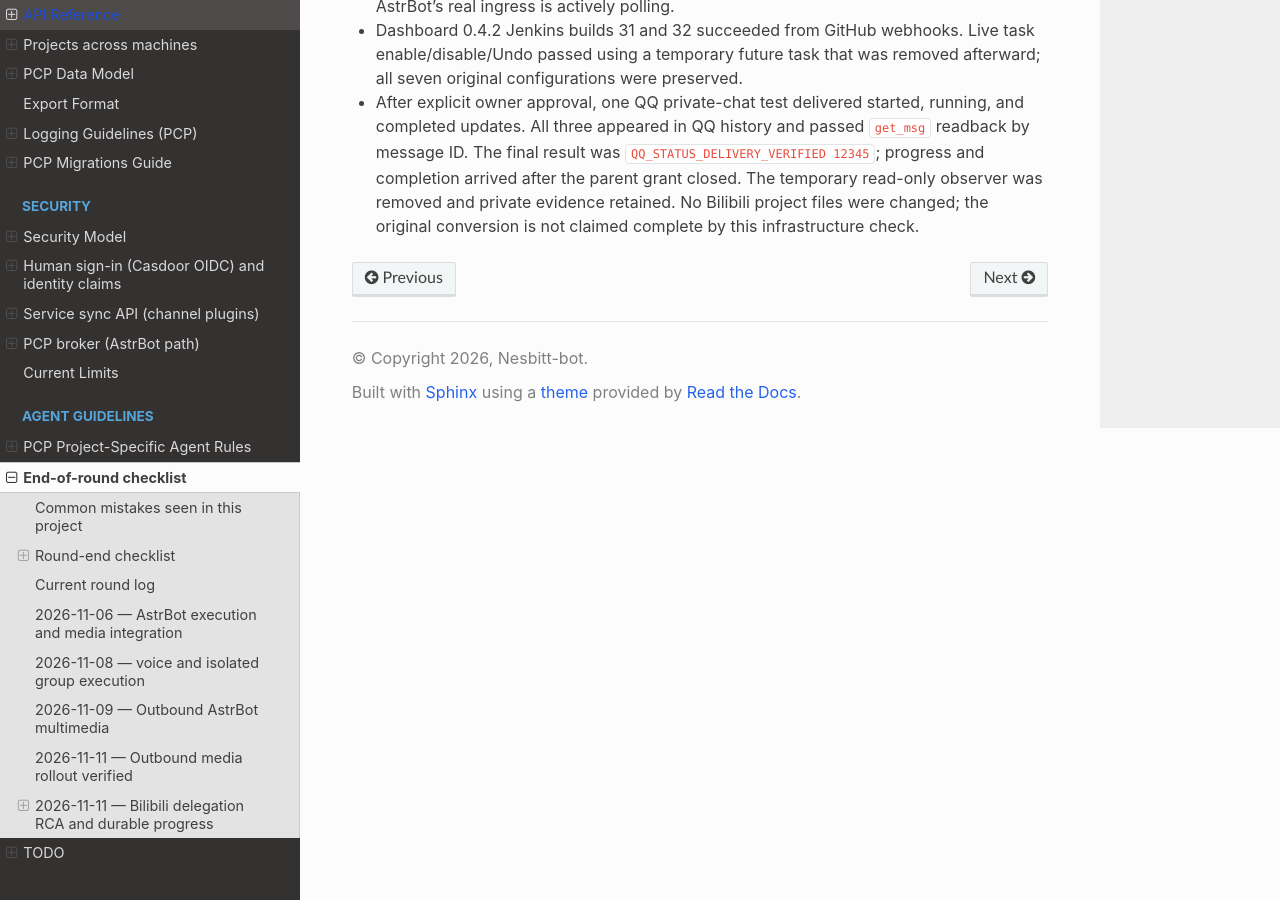
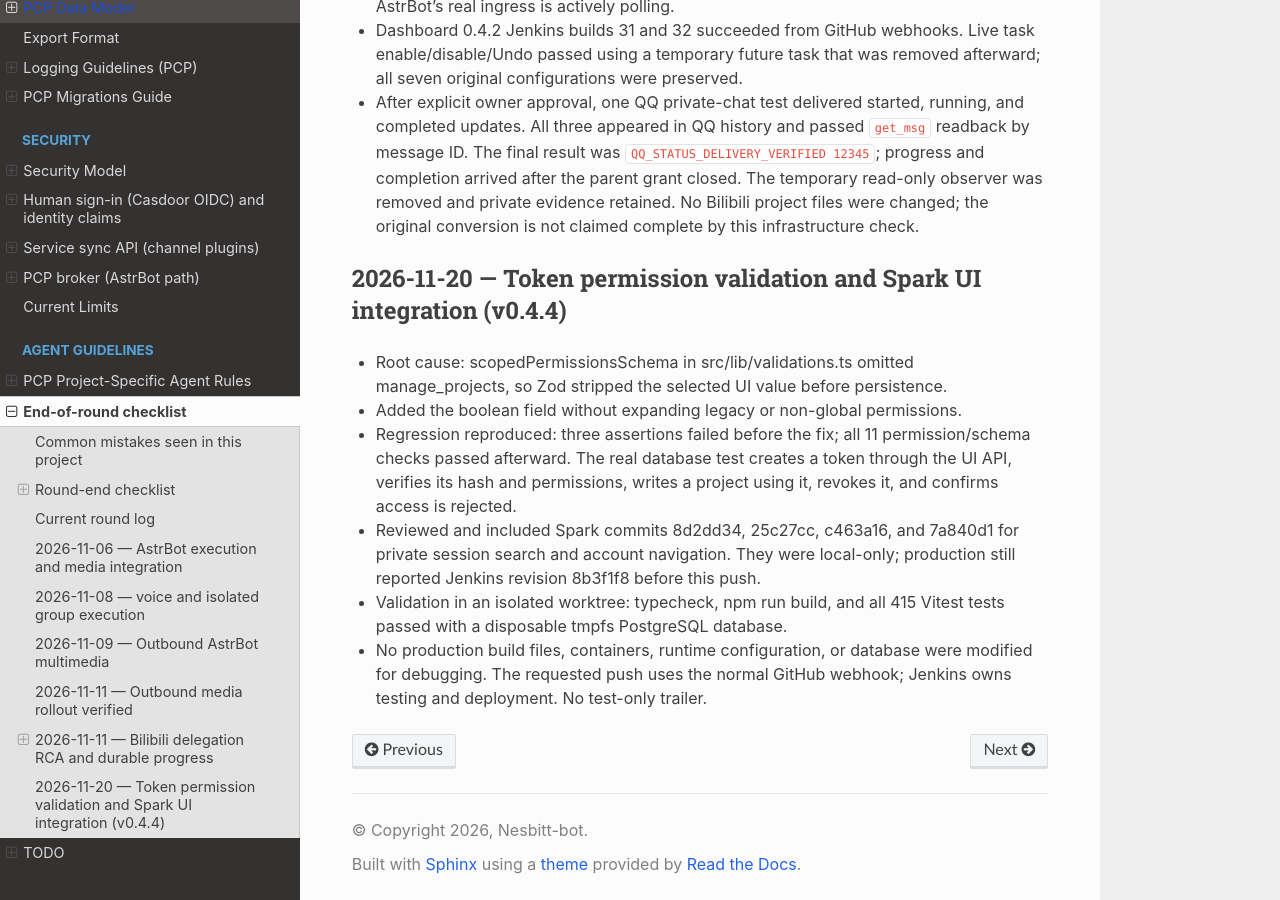
Before and after one commit to Nesbitt-bot/personal-context-protocol, a Sphinx documentation site: the page built from docs/LLM_CHECK.md, in a window 1280 px wide and 900 px high, scrolled down 15381 px. Built offline with Sphinx 7.4.7 and the Read the Docs theme 3.1.0, drawn with Linux system fonts in a browser that asks for light colours.

Commit message:
fix(tokens): preserve Manage projects permission in v0.4.4

```diff
--- a/docs/LLM_CHECK.md
+++ b/docs/LLM_CHECK.md
@@ -511,3 +511,21 @@ Append what this round actually did below:
   the parent grant closed. The temporary read-only observer was removed and
   private evidence retained. No Bilibili project files were changed; the
   original conversion is not claimed complete by this infrastructure check.
+
+## 2026-11-20 — Token permission validation and Spark UI integration (v0.4.4)
+
+- Root cause: scopedPermissionsSchema in src/lib/validations.ts omitted
+  manage_projects, so Zod stripped the selected UI value before persistence.
+- Added the boolean field without expanding legacy or non-global permissions.
+- Regression reproduced: three assertions failed before the fix; all 11
+  permission/schema checks passed afterward. The real database test creates
+  a token through the UI API, verifies its hash and permissions, writes a
+  project using it, revokes it, and confirms access is rejected.
+- Reviewed and included Spark commits 8d2dd34, 25c27cc, c463a16, and 7a840d1
+  for private session search and account navigation. They were local-only;
+  production still reported Jenkins revision 8b3f1f8 before this push.
+- Validation in an isolated worktree: typecheck, npm run build, and all
+  415 Vitest tests passed with a disposable tmpfs PostgreSQL database.
+- No production build files, containers, runtime configuration, or database
+  were modified for debugging. The requested push uses the normal GitHub
+  webhook; Jenkins owns testing and deployment. No test-only trailer.
--- a/package.json
+++ b/package.json
@@ -1,6 +1,6 @@
 {
   "name": "personal-context-protocol",
-  "version": "0.4.3",
+  "version": "0.4.4",
   "private": true,
   "scripts": {
     "dev": "next dev",
```
Also changed, not shown: README.md (+9 -0 lines), docker-compose.yml (+10 -10 lines), docs/protocol.md (+7 -0 lines), docs/readme.md (+9 -0 lines), docs/session-sync.md (+8 -2 lines), docs/versions/v0.4.4.md (added, +15 -0 lines), 5 other files.
